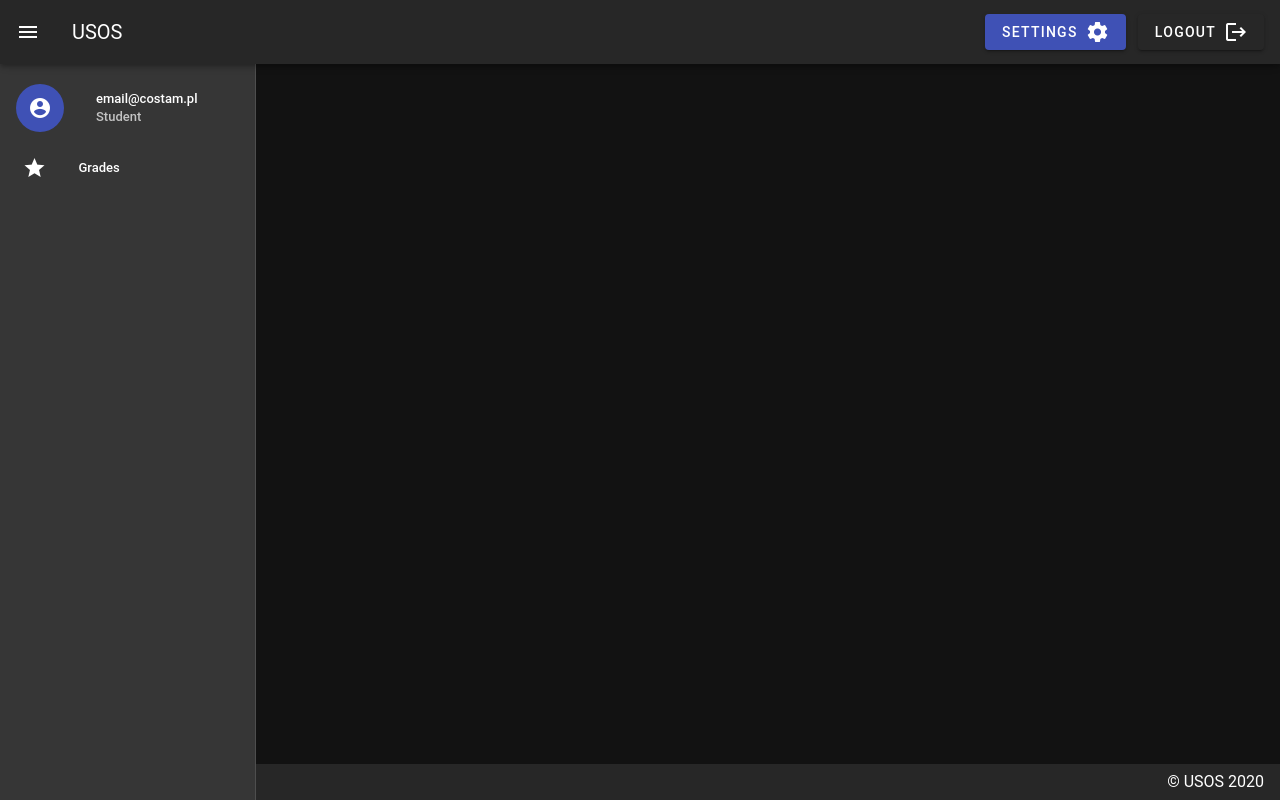
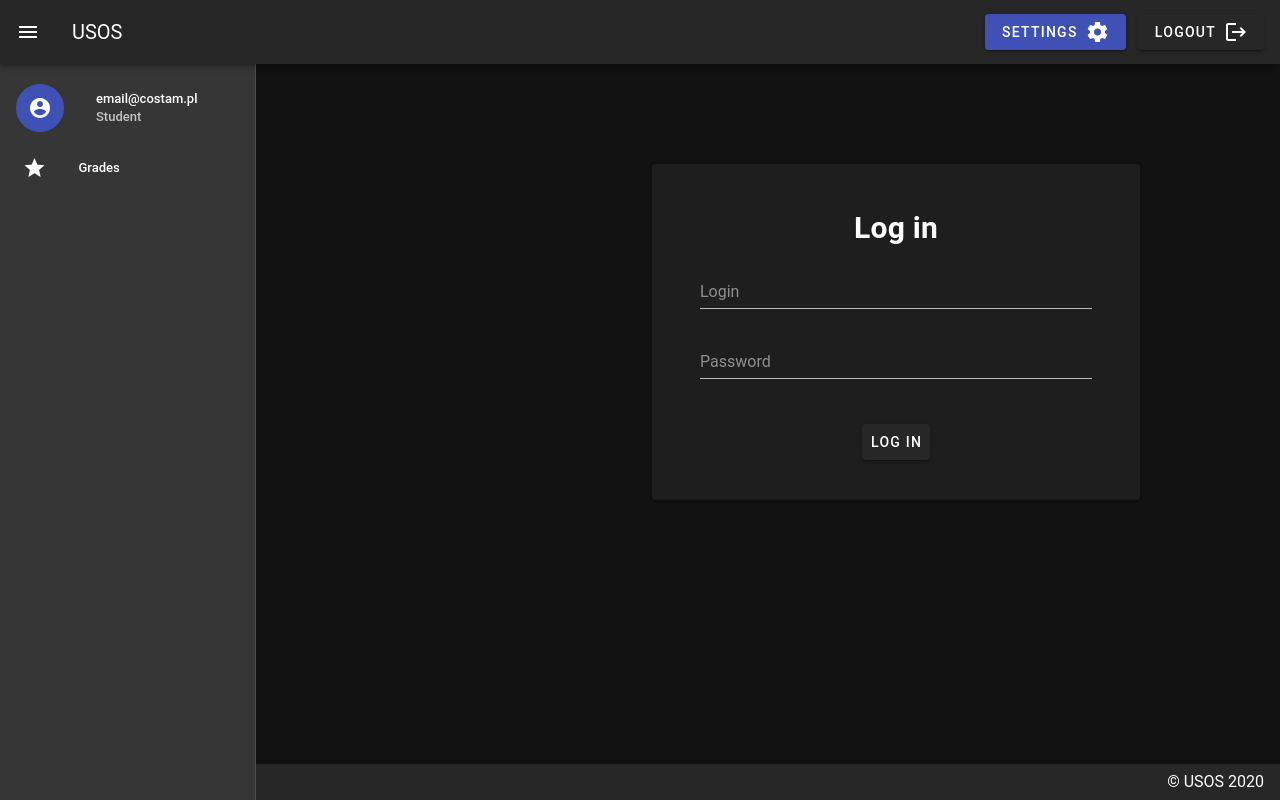
Before and after one commit to cherro0125/usos_frontend, a Vue app: page /login in a window 1280 px wide. Built offline with nearby package versions, Linux system fonts and the light colour scheme; a small style sheet from the web is missing.

Commit message:
Login page view

```diff
--- /dev/null
+++ b/src/components/Login/Login.vue
@@ -0,0 +1,55 @@
+<template>
+  <v-content>
+    <v-container>
+      <v-row justify="center">
+        <v-col cols="8">
+          <v-form @submit.prevent="login()">
+            <v-card class="signin-card pa-8">
+              <v-card-title class="justify-center signin-card-title">
+                <h2>Log in</h2>
+              </v-card-title>
+              <v-card-text>
+                <v-text-field
+                  type="text"
+                  required
+                  v-model="credentials.username"
+                  placeholder="Login"
+                ></v-text-field>
+                <v-text-field
+                  type="password"
+                  required
+                  v-model="credentials.password"
+                  placeholder="Password"
+                ></v-text-field>
+              </v-card-text>
+              <v-card-actions class="justify-center">
+                <v-btn type="submit">Log In</v-btn>
+              </v-card-actions>
+            </v-card>
+          </v-form>
+        </v-col>
+      </v-row>
+    </v-container>
+  </v-content>
+</template>
+
+<script>
+export default {
+  data() {
+    return {
+      credentials: {
+        username: "",
+        password: ""
+      }
+    };
+  },
+  methods: {
+    login() {
+
+    }
+  }
+};
+</script>
+
+<style scoped>
+</style>
--- a/src/router.js
+++ b/src/router.js
@@ -1,12 +1,17 @@
 import Vue from 'vue';
 import Router from 'vue-router';
 import Grades from './components/Grades/Grades';
+import Login from './components/Login/Login';
 
 Vue.use(Router);
 
 const router = new Router({
     mode: 'history',
     routes: [
+        {
+            path: '/login',
+            component: Login
+        },
         {
             path: '/grades',
             component: Grades
```
